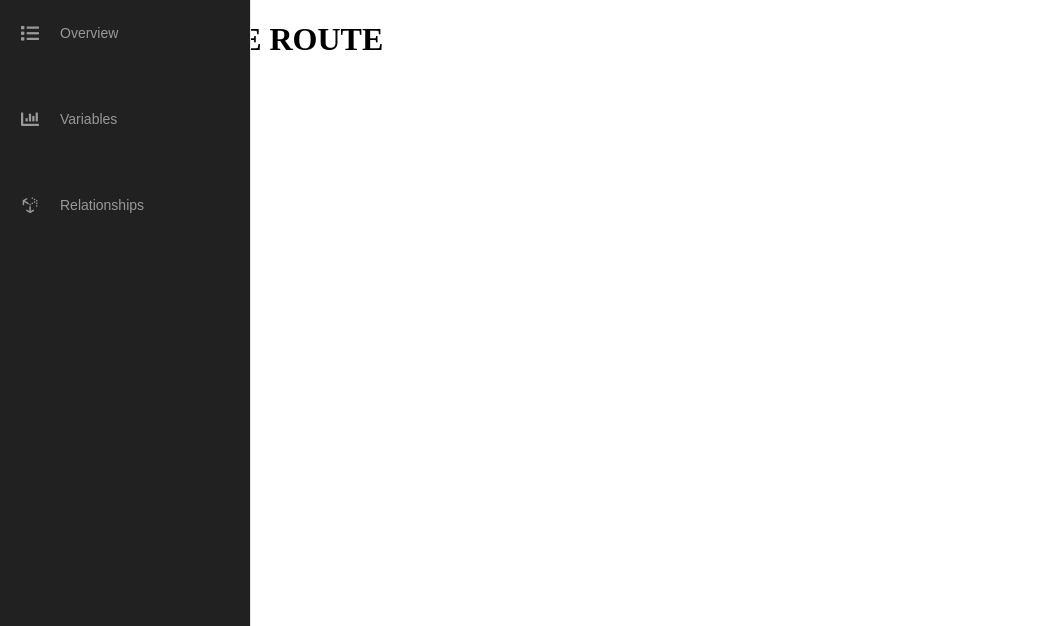
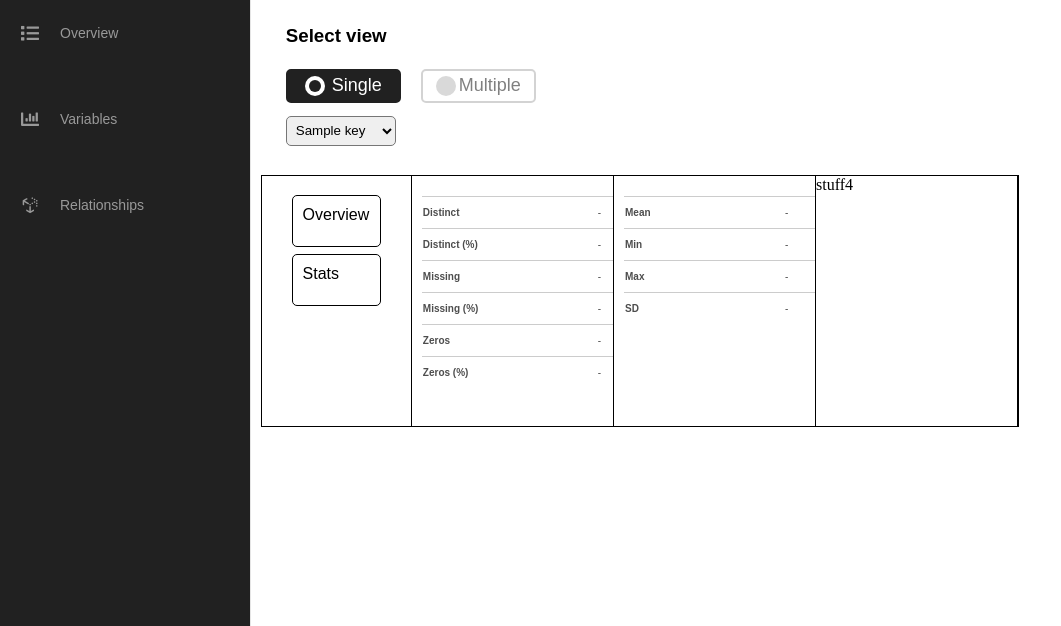
Before and after one commit to mspil88/eda_viz, a Flask app: template templates/variables.html in a window 1280 px wide. Shown: the top 626 px of the page, without its empty margins (0-1061 px from the left). Run offline with Flask 2, Linux system fonts and the light colour scheme; the template is opened without the code that fills it: most values are stand-ins (such as "Sample title", 1, 10 or a date in 2020); some libraries are stand-ins or nearby versions.

Commit message:
single variable view mock

```diff
--- a/app.py
+++ b/app.py
@@ -317,4 +317,4 @@ def variables():
     for i in range(len(obj)):
         keys.append(list(obj[i].keys())[0])
 
-    return render_template("variables.html", keys=keys)
+    return render_template("variables.html", keys=keys, obj=obj)
--- a/static/styles.css
+++ b/static/styles.css
@@ -182,6 +182,7 @@ tr, td {
 td {
     padding-top: 10px;
     padding-bottom: 10px;
+
 }
 
 .td-label {
@@ -238,7 +239,8 @@ tr:hover {
     margin-left: 20%;
     margin-right: 20%;
     margin-top: 2%;
-    height: 100px;
+    height: 150px;
+
     /*border: 1px solid rgba(0, 0, 0, 0.2);
     border-radius: 2px;*/
 
@@ -332,3 +334,63 @@ input[type="radio"]{
 #option-2:checked:checked ~ .option-2 span{
   color: #fff;
 }
+
+.variable-container {
+    border: 1px solid black;
+    margin-left: 20%;
+    margin-right: 20%;
+    height: 250px;
+    display: flex;
+    flex-direction: row;
+    /*justify-content: space-evenly;*/
+}
+
+.variable-sub-container {
+    border-right: 1px solid black;
+}
+
+.variable-name {
+    font-family: arial;
+    margin-left: 5px;
+}
+
+.var-overview {
+    border: 1px solid black;
+    margin-left: 20%;
+    margin-right: 20%;
+    margin-bottom: 5%;
+    height: 30px;
+    border-radius: 5px;
+    font-family: arial;
+    padding: 10px 10px 10px 10px;
+}
+
+.var-overview:hover {
+    background: #212121;
+    color: white;
+}
+
+.var-sum {
+    width: 20%;
+}
+
+.var-sum-2 {
+    width: 27%;
+}
+
+.var-sum-3 {
+    width: 27%;
+}
+
+.var-sum-4 {
+    width: 27%;
+}
+
+.variable-table {
+    margin-top: 10%;
+
+}
+
+.td-label-var, .td-value-var {
+    font-size: 10px;
+}
--- a/static/variables.js
+++ b/static/variables.js
@@ -1,6 +1,8 @@
 const singleView = document.querySelector("#option-1");
 const multiView = document.querySelector("#option-2");
 const variableSelect = document.querySelector(".variable-select");
+const variableName = document.querySelector(".variable-name");
+const tdValue = document.querySelectorAll(".td-value");
 
 let viewState = "single"
 
@@ -23,3 +25,47 @@ multiView.addEventListener("click", ()=> {
         toggleVariableSelect(variableSelect, "hidden")
     };
 })
+
+const getVariableData = (variableObj, variable) => {
+    let data = [];
+    for(let i of variableObj) {
+        if(Object.keys(i) == variable) {
+            data.push(...Object.values(i));
+        }
+    }
+    return data;
+}
+
+const unpackKeyValues = (data) => {
+    const missing = data[0][0].missing.count;
+    const missingProportion = data[0][0].missing.proportion;
+    const distinct = data[0][1].distinct.count;
+    const distinctProportion = data[0][1].distinct.proportion;
+    const zero = data[0][2].zeros.count;
+    const zeroProportion = data[0][2].zeros.proportion;
+    const mean = data[0][5].stats.mean
+    const min = data[0][5].stats.min
+    const max = data[0][5].stats.max
+    const std = data[0][5].stats.std
+
+    return [distinct, distinctProportion, missing, missingProportion, zero, zeroProportion,
+            mean, min, max, std]
+
+}
+
+const setOverviewValues = (variableObj, variable, tableValues) => {
+    const _zip = (x, y) => Array(Math.max(x.length, y.length)).fill().map((_, i) => [x[i], y[i]])
+    const data = getVariableData(variableObj, variable);
+    const valueArray = unpackKeyValues(data);
+
+    for(let [i, j] of _zip(tableValues, valueArray)) {
+        i.innerHTML = j;
+    }
+}
+
+function selectOnChange(val) {
+    console.log(val.value);
+    variableName.textContent = val.value;
+    setOverviewValues(variables, val.value, tdValue)
+
+}
--- a/templates/variables.html
+++ b/templates/variables.html
@@ -1,4 +1,106 @@
 {% extends "base_template.html" %}
 {% block main %}
-<h1>TEST VARIABLE ROUTE</h1>
+    <div class="variable-view-controller">
+        <h3 class="variable-title">Select view</h3>
+        <div class="wrapper">
+             <input type="radio" name="select" id="option-1" checked>
+             <input type="radio" name="select" id="option-2">
+               <label for="option-1" class="option option-1">
+             <div class="dot"></div>
+              <span>Single</span>
+              </label>
+           <label for="option-2" class="option option-2">
+             <div class="dot"></div>
+              <span>Multiple</span>
+           </label>
+        </div>
+
+        <select class="variable-select" name="variable" onchange="selectOnChange(this)">
+            {% for key in keys %}
+                <option value={{key}}>{{key}}</option>
+            {% endfor %}
+        </select>
+
+    </div>
+
+    <div class="variable-container">
+        <div class="variable-sub-container var-sum">
+            <h3 class="variable-name"></h3>
+            <div class="var-overview overview">Overview</div>
+            <div class="var-overview stats">Stats</div>
+        </div>
+        <div class="variable-sub-container var-sum-2">
+            <table class="variable-table">
+                <tr>
+                    <td class="td-label td-label-var">Distinct</td>
+                    <td class="td-value td-value-var">-</td>
+                </tr>
+                <tr>
+                    <td class="td-label td-label-var">Distinct (%)</td>
+                    <td class="td-value td-value-var">-</td>
+                </tr>
+                <tr>
+                    <td class="td-label td-label-var">Missing</td>
+                    <td class="td-value td-value-var">-</td>
+                </tr>
+                <tr>
+                    <td class="td-label td-label-var">Missing (%)</td>
+                    <td class="td-value td-value-var">-</td>
+                </tr>
+                <tr>
+                    <td class="td-label td-label-var">Zeros</td>
+                    <td class="td-value td-value-var">-</td>
+                </tr>
+                <tr>
+                    <td class="td-label td-label-var">Zeros (%)</td>
+                    <td class="td-value td-value-var">-</td>
+                </tr>
+
+            </table>
+        </div>
+        <div class="variable-sub-container var-sum-3">
+            <table class="variable-table">
+                <tr>
+                    <td class="td-label td-label-var">Mean</td>
+                    <td class="td-value td-value-var">-</td>
+                </tr>
+                <tr>
+                    <td class="td-label td-label-var">Min</td>
+                    <td class="td-value td-value-var">-</td>
+                </tr>
+                <tr>
+                    <td class="td-label td-label-var">Max</td>
+                    <td class="td-value td-value-var">-</td>
+                </tr>
+                <tr>
+                    <td class="td-label td-label-var">SD</td>
+                    <td class="td-value td-value-var">-</td>
+                </tr>
+
+
+            </table>
+        </div>
+        <div class="variable-sub-container var-sum-4">
+            stuff4
+        </div>
+    </div>
+    <script>
+        const loadData = () => {
+            try {
+                const variables =JSON.parse('{{obj | tojson | safe}}');
+                return variables
+            } catch(err) {
+                console.log(`Data load failed with ${err}`);
+                return null
+            }
+        }
+
+        const variables = loadData();
+    </script>
+    {{JSGlue.include()}}
+    <script src="{{url_for('static', filename='variables.js')}}"></script>
+
+
+
+
 {% endblock %}
```
